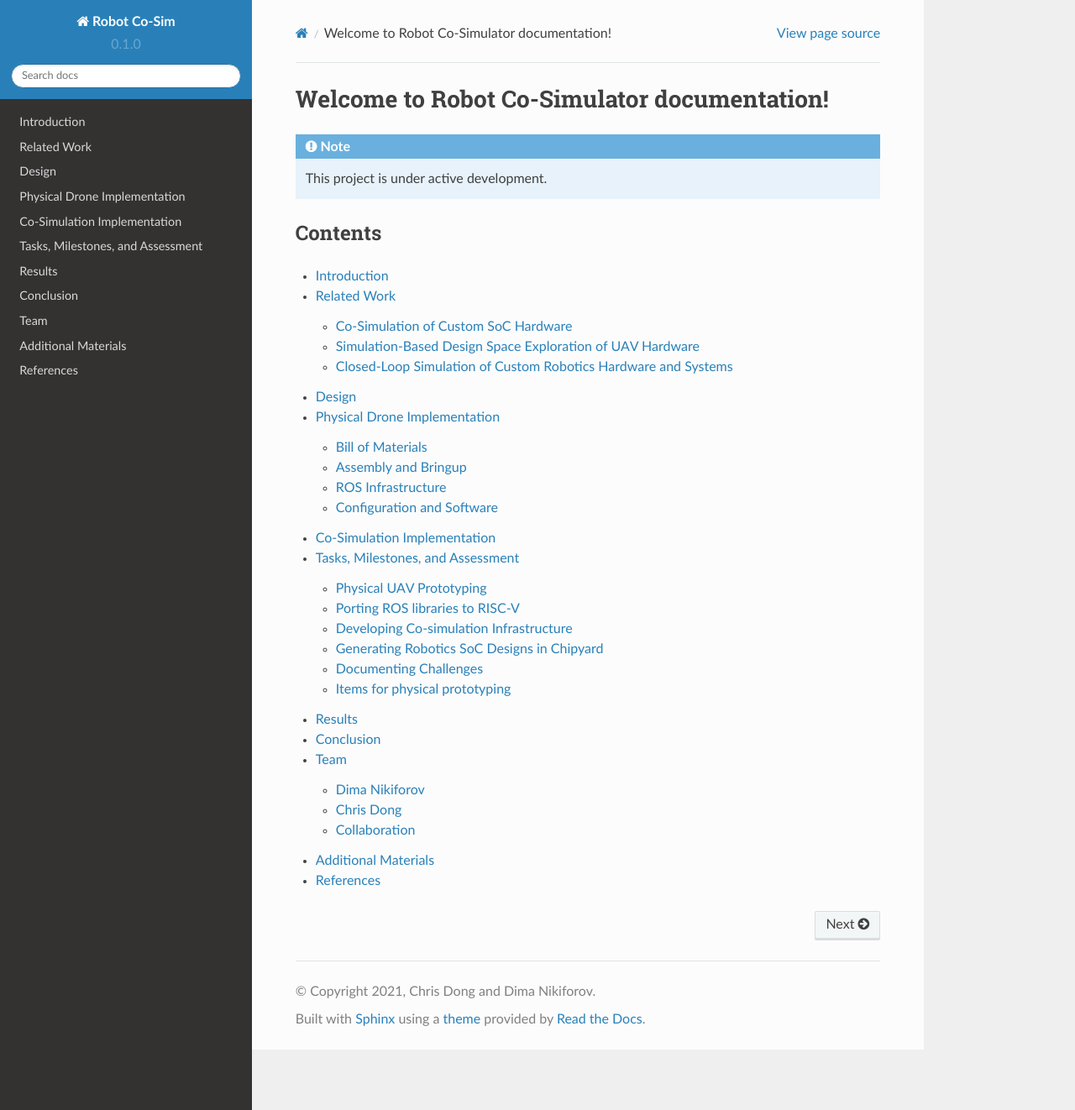
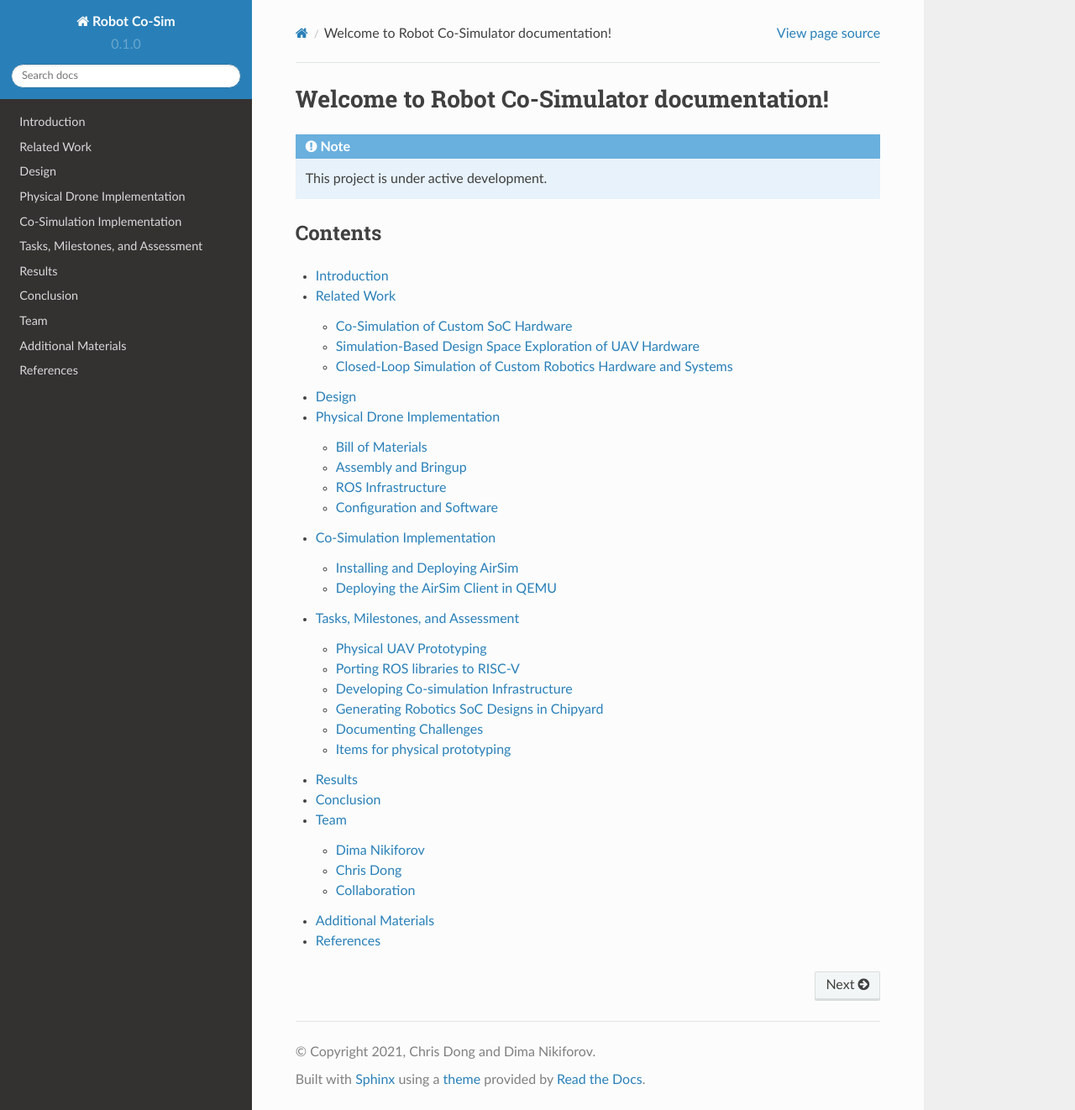
Before and after one commit to CobbledSteel/eecs206a-cosim, a Sphinx documentation site: the page built from docs/source/index.rst, in a window 1280 px wide and 1322 px high. Shown: the whole window at 84% size. Built offline with Sphinx 7.4.7 and the Read the Docs theme 2.0.0, drawn with Linux system fonts in a browser that asks for light colours; some of the changed lines change nothing that is shown.

Commit message:
add more docs

```diff
--- a/docs/source/cosim.rst
+++ b/docs/source/cosim.rst
@@ -378,6 +378,58 @@
 
    Fig. 11: High-level co-simulation deployment
 
+Installing and Deploying AirSim
+----------------------------------
+
+* Setting up an AWS instance
+    + Create an AWS account
+    + Setup a login key for your account and download it onto your local machine
+    + Ensure that you have an ssh client installed on your local machine
+    + Navigate to the AWS EC2 Console: https://console.aws.amazon.com/ec2/v2/home?region=us-east-1
+    + Click “Launch Instances”
+    + Under the “AWS Marketplace” tab, select the “Ubuntu 18.04 LTS Desktop - NICE DCV (GPU) with NVIDIA Gaming Drivers” image
+    + For instance type, select a g4dn instance, preferably g4dn.2xlarge
+    + Allocate an EBS volume of at least 200GB
+    + For security, in addition to the default groups add a new rule for a TCP connection with port range 41451, with source 0.0.0.0/0
+    + Launch the instance
+* Using NICE DCV to connect to a graphical session
+    + Use ssh to login to your instance
+    + Use `sudo dcv list-sessions` to view any running sessions
+    + Use `sudo dcv close-session [session name]` to close any running session
+    + Run `sudo dcv create-session --type console airsim`
+    + Note that a console session is chosen over a virtual session to avoid vulkan rendering issues
+    + Create a user password by running `sudo passwd ubuntu`
+    + Download and install the NICE DCV client for your local machine: https://download.nice-dcv.com/
+    + Launch the DCV client and enter your instance’s IP address
+    + Login with your root username and password
+    + Login to the graphical session with ubuntu account.
+* Install and test AirSim
+    + Follow the instructions at https://microsoft.github.io/AirSim/build_linux/ for building Airsim on Linux
+    + Set up python controller API
+    + Install pip3 with `sudo apt install python3-pip`
+    + `sudo pip3 install numpy`
+    + `sudo pip3 install msgpack-rpc-python`
+    + `sudo pip3 install scikit-build`
+    + `sudo pip3 install airsim`
+* Running a simple flight controller
+    + Follow the instructions at https://microsoft.github.io/AirSim/build_linux/ to load the example world, and start a simulation with a drone
+    + Run `python3 [AirSim_Dir]/PythonClient/multirotor/hello_drone.py`
+    + Follow the prompts and watch the drone fly!
+
+Deploying the AirSim Client in QEMU
+--------------------------------------
+First, one must launch a Fedora QEMU RISC-V image using FireMarshal, using documentation found `here  <https://firemarshal.readthedocs.io/en/stable/Tutorials/custom.html#fedora-based>`_. Once the virtual machine is launched, one can interactively install the depenencies for AirSim:
+
+* `sudo apt install python3-pip`
+* `sudo pip3 install numpy`
+* `sudo pip3 install msgpack-rpc-python`
+* `sudo pip3 install scikit-build`
+* `sudo pip3 install --no-deps airsim`
+
+Once this is done, one can clone the project repository `here <https://github.com/CobbledSteel/eecs206a-proj-software/blob/master/src/basic_tests/src/box_drone.py>`_ and run the `box_drone.py` program from within the QEMU session, passing in the AirSim IP as an argument. A co-simulation is now running with AirSim and QEMU.
+
+
+
 
 Tasks, Milestones, and Assessment
 =================================
```
